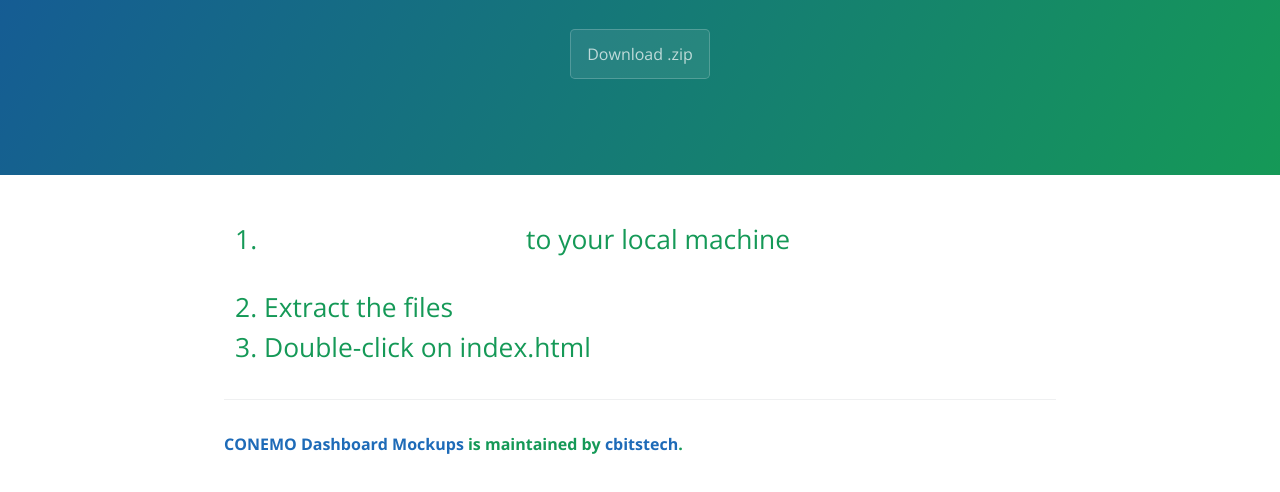
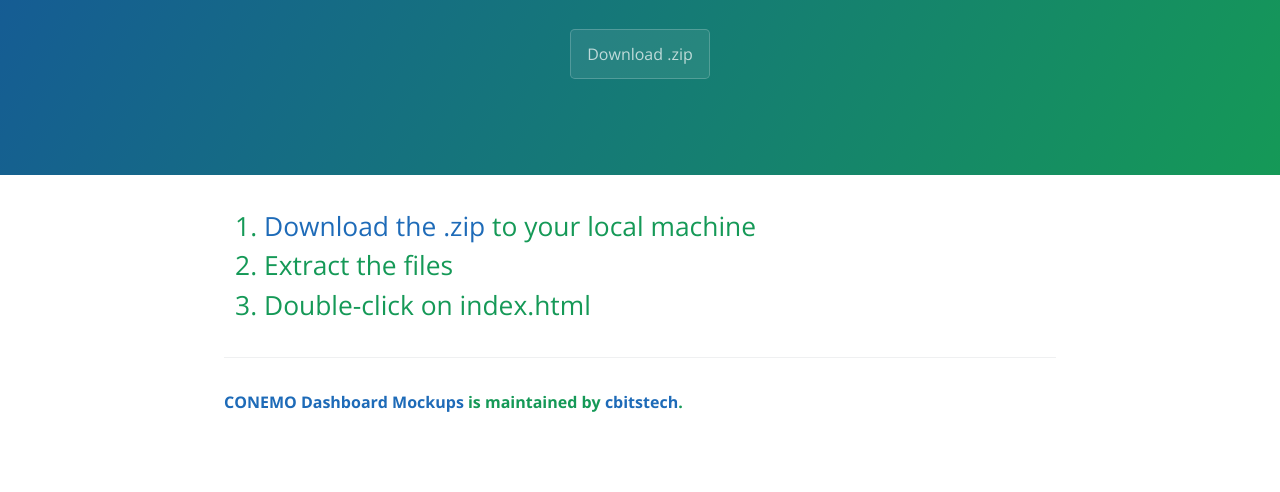
Before and after one commit to NU-CBITS/conemo_dash_mockups, a plain HTML site: page index.html in a window 1280 px wide. Shown: the part 208-700 px from the top of the page. Drawn offline with nearby package versions, Linux system fonts and the light colour scheme.

Commit message:
Update index.html

```diff
--- a/index.html
+++ b/index.html
@@ -20,7 +20,7 @@
       <h2>
 
 <ol>
-  <li>      <a href="https://github.com/cbitstech/conemo_dash_mockups/zipball/master" class="btn">Download the .zip</a>
+  <li>      <a href="https://github.com/cbitstech/conemo_dash_mockups/zipball/master">Download the .zip</a>
  to your local machine</li>
   <li>Extract the files</li>
   <li>Double-click on index.html</li>
```
